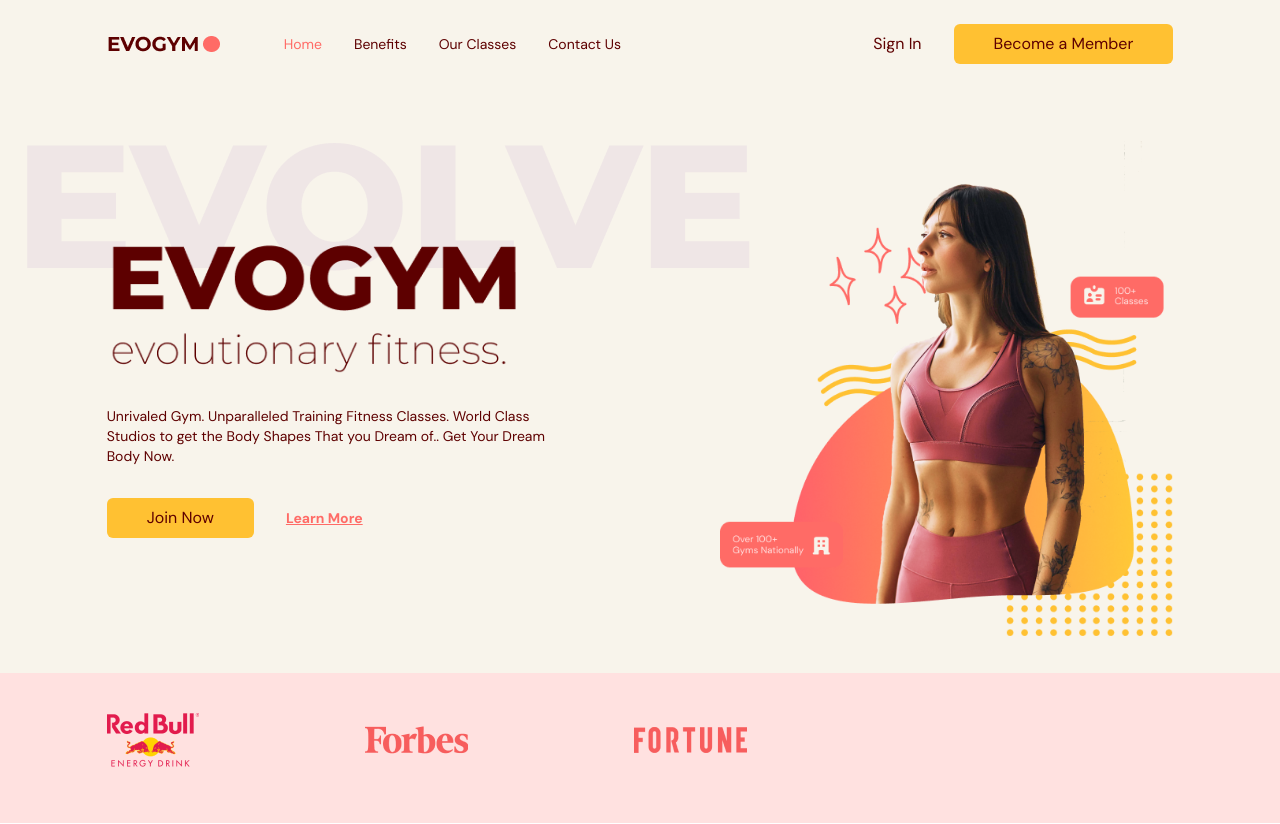
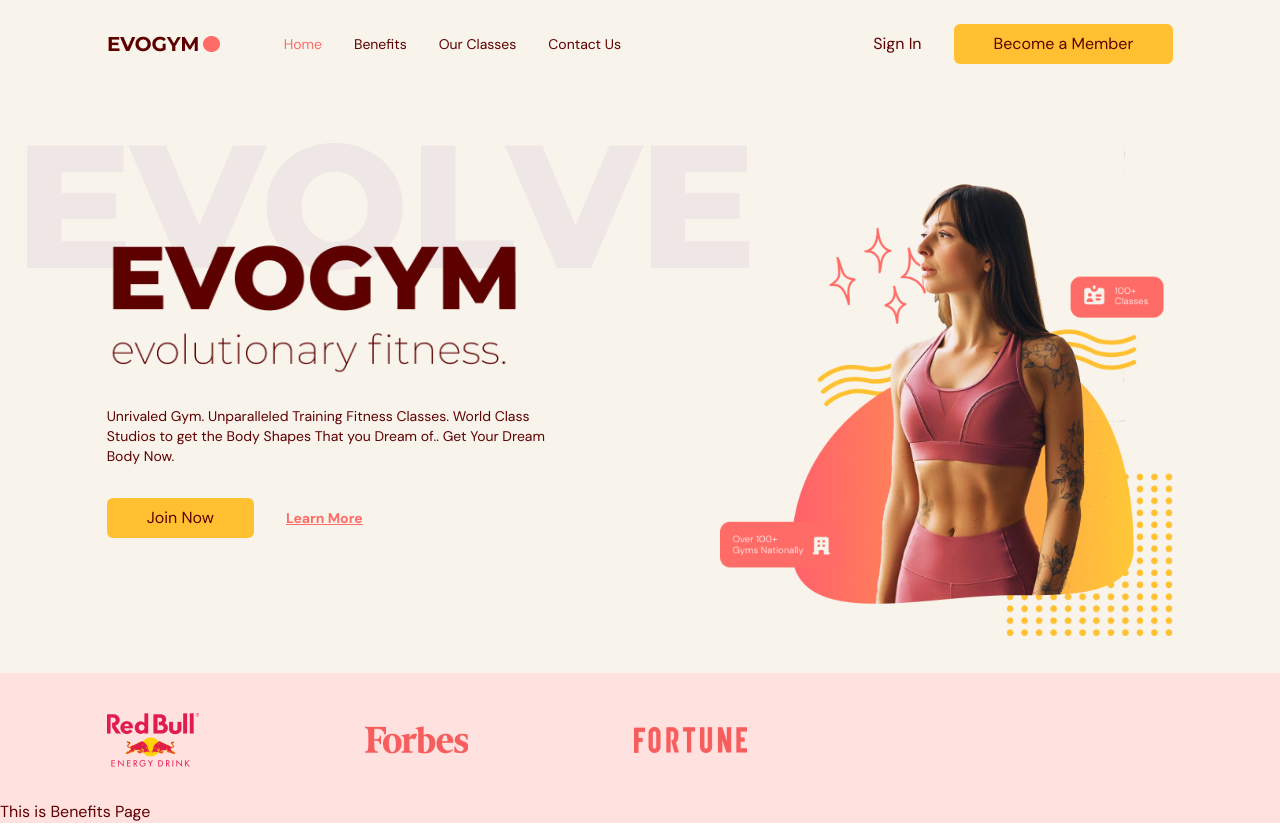
Before and after one commit to Naveen-McDev/EVOGYM, a React (Vite) app: page / in a window 1280 px wide. Built offline with nearby package versions, Linux system fonts and the light colour scheme.

Commit message:
benefits page started

```diff
--- a/src/App.tsx
+++ b/src/App.tsx
@@ -1,6 +1,7 @@
 import Navbar from "@/scenes/navbar";
 import { useEffect, useState } from "react";
-import Home from "./scenes/home";
+import Home from "@/scenes/home";
+import Benefits from "@/scenes/benefits";
 import { SelectedPage } from "./shared/type";
 
 function App() {
@@ -34,6 +35,7 @@
         setSelectedPage={setSelectedPage}
       />
       <Home setSelectedPage={setSelectedPage} />
+      <Benefits setSelectedPage={setSelectedPage} />
     </div>
   );
 }
--- /dev/null
+++ b/src/scenes/benefits/index.tsx
@@ -0,0 +1,20 @@
+import { SelectedPage } from "@/shared/type";
+import {
+  HomeModernIcon,
+  UserGroupIcon,
+  AcademicCapIcon,
+} from "@heroicons/react/24/solid";
+
+type Props = {
+  setSelectedPage: (value: SelectedPage) => void;
+};
+
+const Benefits = ({ setSelectedPage }: Props) => {
+  return (
+    <section>
+      <h1>This is Benefits Page</h1>
+    </section>
+  );
+};
+
+export default Benefits;
```
